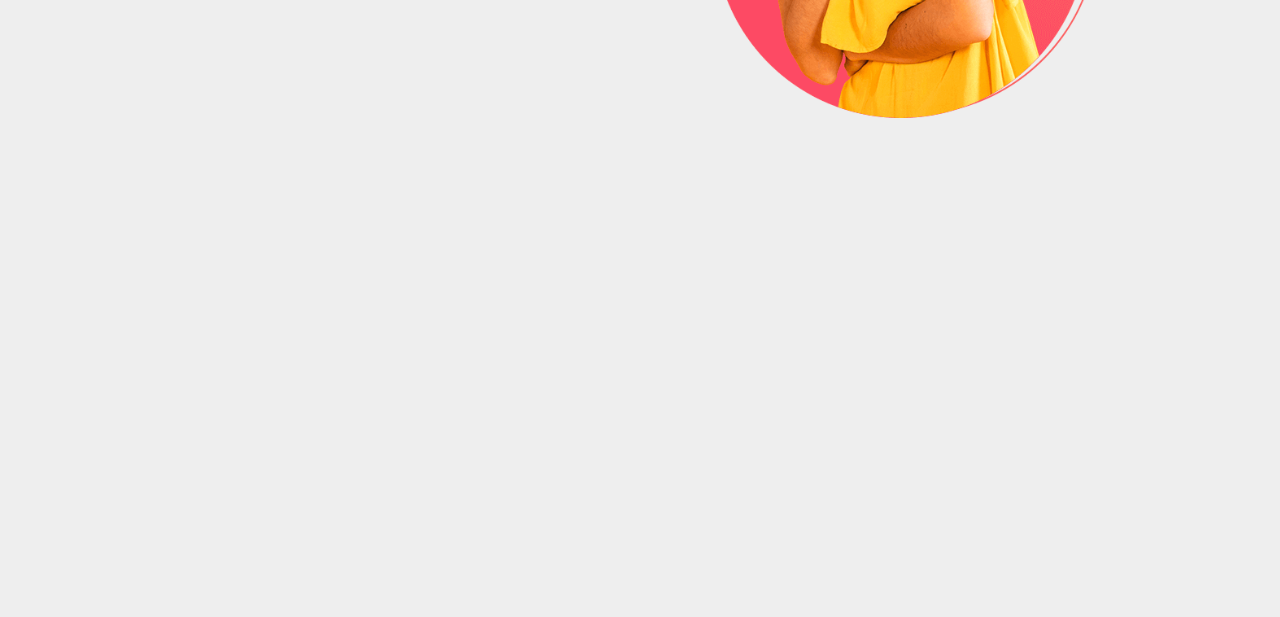
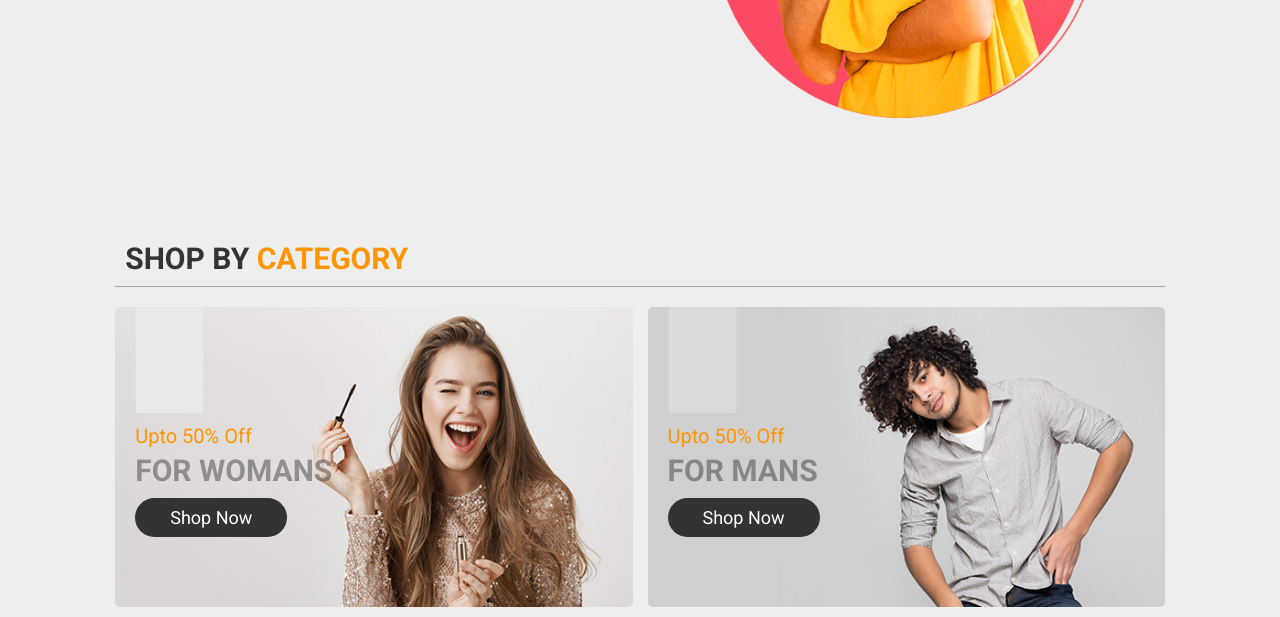
Before and after one commit to Clesio7844/fashion-website-javascript, a plain HTML site: page index.html in a window 1280 px wide. Shown: the part 580-1197 px from the top of the page. Before the commit the page ends 801 px from the top, so only its background shows below. Drawn offline with Linux system fonts and the light colour scheme.

Commit message:
finished the category section

```diff
--- a/css/style.css
+++ b/css/style.css
@@ -62,6 +62,20 @@ header {
   background: var(--white-color);
   border-bottom: 0.1rem solid var(--light-color);
   padding: 1.5rem 9%;
+}
+
+.heading {
+  padding: 1rem;
+  margin-bottom: 2rem;
+  border-bottom: 0.1rem solid var(--light-color);
+  font-size: 3rem;
+  color: var(--black-color);
+  text-transform: uppercase;
+}
+
+.heading span {
+  color: var(--orange);
+  text-transform: uppercase;
 }
 
 .btn {
@@ -249,6 +263,48 @@ header.active {
   text-transform: uppercase;
 }
 
+.category .box-container {
+  display: flex;
+  flex-wrap: wrap;
+  gap: 1.5rem;
+}
+
+.category .box-container .box {
+  height: 30rem;
+  flex: 1 1 40rem;
+  border-radius: 0.5rem;
+  position: relative;
+  overflow: hidden;
+}
+
+.category .box-container .box img {
+  height: 100%;
+  width: 100%;
+  object-fit: cover;
+}
+
+.category .box-container .box:hover img {
+  transform: scale(1.1);
+}
+
+.category .box-container .content {
+  position: absolute;
+  bottom: 7rem;
+  left: 2rem;
+}
+
+.category .box-container .content span {
+  font-size: 2rem;
+  color: var(--orange);
+}
+
+.category .box-container .content h3 {
+  font-size: 3rem;
+  color: #3337;
+  text-transform: uppercase;
+  padding-top: 0.5rem;
+}
+
 /*media queries*/
 @media (max-width: 991px) {
   html {
@@ -256,6 +312,10 @@ header.active {
   }
 
   header {
+    padding: 1.5rem;
+  }
+
+  section {
     padding: 1.5rem;
   }
 
@@ -290,4 +350,9 @@ header.active {
   html {
     font-size: 50%;
   }
+  .heading {
+    text-align: center;
+    font-size: 2.5rem;
+    border-bottom: none;
+  }
 }
--- a/index.html
+++ b/index.html
@@ -61,6 +61,29 @@
       </div>
     </section>
     <!-- home section ends -->
+    <!-- category section starts -->
+    <section class="category">
+      <h1 class="heading">shop by <span>category</span></h1>
+      <div class="box-container">
+        <div class="box">
+          <img src="images/cat-1.jpg" alt="" />
+          <div class="content">
+            <span>upto 50% off</span>
+            <h3>for womans</h3>
+            <a href="#" class="btn">shop now</a>
+          </div>
+        </div>
+        <div class="box">
+          <img src="images/cat-2.jpg" alt="" />
+          <div class="content">
+            <span>upto 50% off</span>
+            <h3>for mans</h3>
+            <a href="#" class="btn">shop now</a>
+          </div>
+        </div>
+      </div>
+    </section>
+    <!-- category section ends -->
 
     <script src="js/script.js"></script>
   </body>
```
